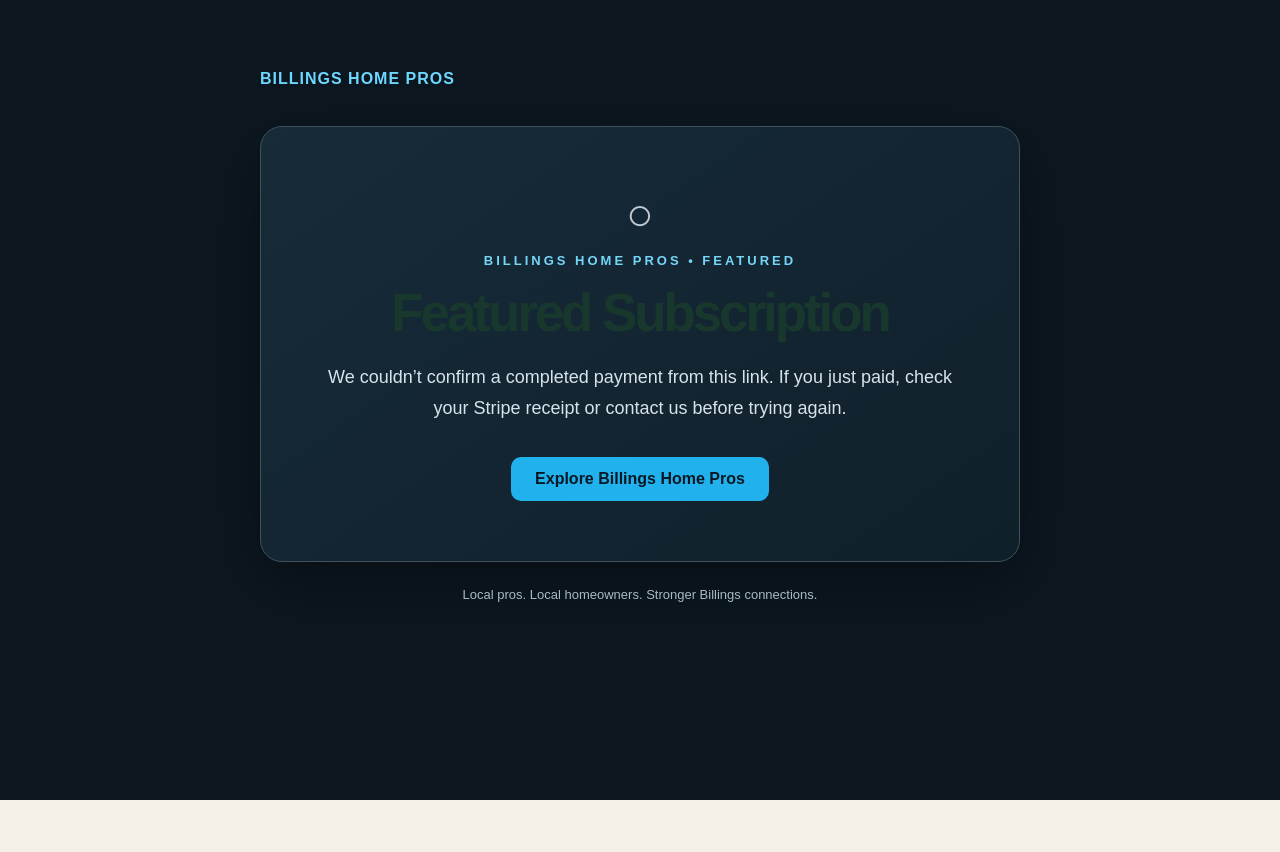
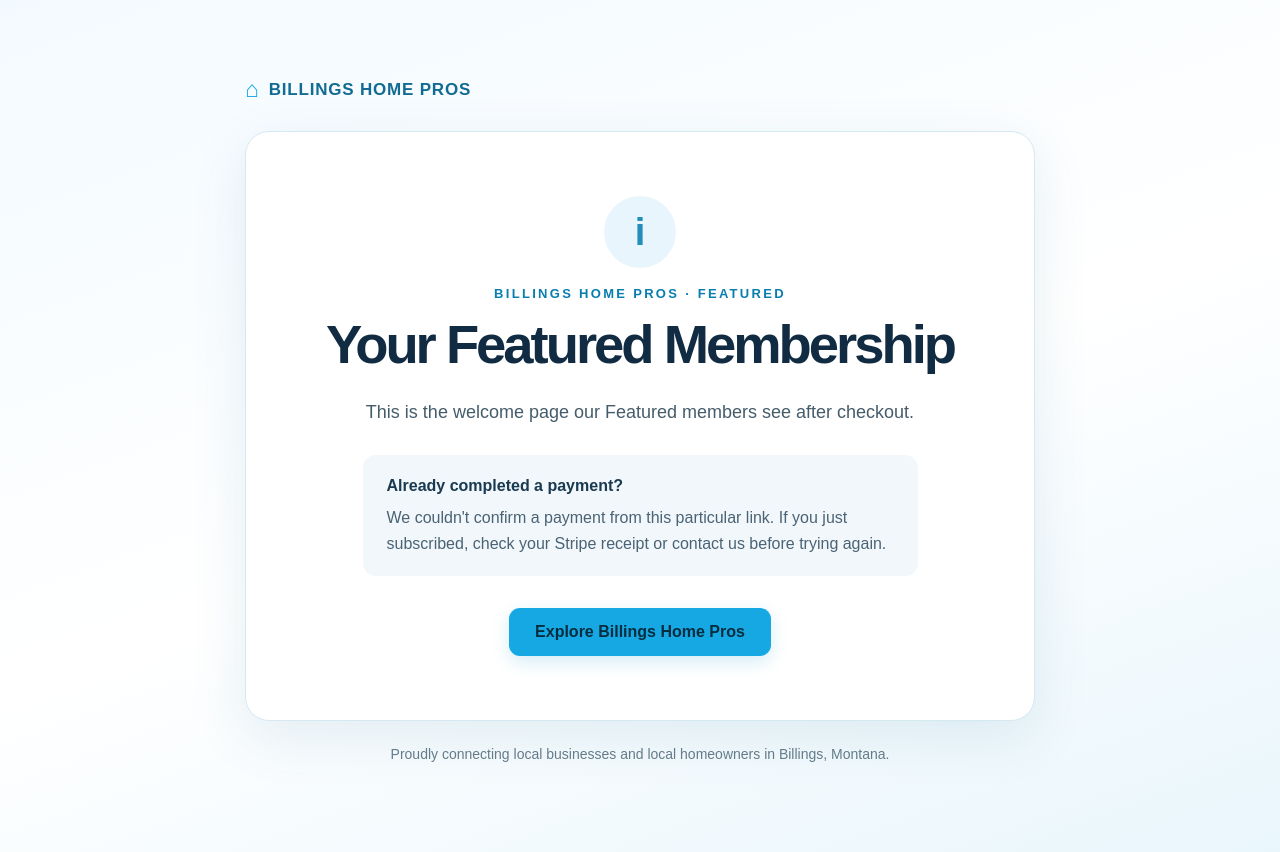
Before and after one commit to Cheddaronbass/billingshomepros, a Next.js app: page /featured/welcome in a window 1280 px wide. Before the commit the page ends 800 px from the top, so only its background shows below. Built offline with nearby package versions, Linux system fonts and the light colour scheme.

Commit message:
Brighten Featured welcome page with welcoming premium design

```diff
--- a/app/featured/welcome/page.js
+++ b/app/featured/welcome/page.js
@@ -29,30 +29,42 @@
   }
 
   return (
-    <main style={{ minHeight: "100vh", background: "#0c1720", color: "#f7fbfd", padding: "clamp(24px, 6vw, 70px) 20px", fontFamily: "inherit" }}>
-      <div style={{ maxWidth: 760, margin: "0 auto" }}>
-        <Link href="/" style={{ color: "#6dd8ff", textDecoration: "none", fontWeight: 800, letterSpacing: 1 }}>BILLINGS HOME PROS</Link>
-        <section style={{ marginTop: 38, padding: "clamp(26px, 6vw, 60px)", border: "1px solid #40515c", borderRadius: 22, background: "linear-gradient(145deg, #172b39, #10202b)", boxShadow: "0 22px 70px #0005", textAlign: "center" }}>
-          <div aria-hidden="true" style={{ fontSize: 46, color: "#c1c8ce" }}>{confirmed ? "✓" : "○"}</div>
-          <p style={{ color: "#75d6f8", letterSpacing: 3, fontSize: 13, fontWeight: 800, margin: "12px 0" }}>BILLINGS HOME PROS • FEATURED</p>
-          <h1 style={{ fontSize: "clamp(2rem, 5vw, 3.3rem)", lineHeight: 1.12, margin: "15px 0 20px" }}>
-            {confirmed ? "Welcome to Featured." : "Featured Subscription"}
+    <main style={{ minHeight: "100vh", background: "linear-gradient(160deg, #f3faff 0%, #ffffff 53%, #e9f6fc 100%)", color: "#142536", padding: "clamp(28px, 6vw, 76px) 20px", fontFamily: "inherit" }}>
+      <div style={{ maxWidth: 790, margin: "0 auto" }}>
+        <Link href="/" style={{ display: "inline-flex", alignItems: "center", gap: 9, color: "#116b92", textDecoration: "none", fontWeight: 850, fontSize: 17, letterSpacing: 0.8 }}>
+          <span style={{ color: "#13a9e3", fontSize: 23 }} aria-hidden="true">⌂</span> BILLINGS HOME PROS
+        </Link>
+        <section style={{ marginTop: 28, padding: "clamp(30px, 6vw, 64px)", border: "1px solid #d5e9f3", borderRadius: 24, background: "#ffffff", boxShadow: "0 16px 55px rgba(23, 99, 135, .10)", textAlign: "center" }}>
+          <div aria-hidden="true" style={{ width: 72, height: 72, margin: "0 auto 18px", borderRadius: "50%", background: confirmed ? "#d8f8e8" : "#e8f5fc", color: confirmed ? "#15815c" : "#248db9", display: "flex", justifyContent: "center", alignItems: "center", fontSize: 38, fontWeight: 700 }}>
+            {confirmed ? "✓" : "i"}
+          </div>
+          <p style={{ color: "#087eae", letterSpacing: 2.3, fontSize: 13, fontWeight: 800, margin: "10px 0 14px" }}>BILLINGS HOME PROS · FEATURED</p>
+          <h1 style={{ color: "#112c42", fontSize: "clamp(2rem, 5vw, 3.4rem)", lineHeight: 1.1, margin: "0 0 22px", fontWeight: 850 }}>
+            {confirmed ? "Welcome to Featured!" : "Your Featured Membership"}
           </h1>
           {confirmed ? (
             <>
-              {businessName && <p style={{ color: "#f6d898", fontSize: 22, fontWeight: 700, margin: "0 0 16px" }}>{businessName}</p>}
-              <p style={{ fontSize: 18, lineHeight: 1.7, color: "#d7e3eb" }}>Your payment was successful. Thank you for partnering with Billings Home Pros to reach more local homeowners.</p>
-              <div style={{ borderTop: "1px solid #43545f", margin: "28px 0", paddingTop: 24, color: "#d7e3eb", lineHeight: 1.7 }}>
-                <strong style={{ color: "#fff" }}>What happens next?</strong>
-                <p>We’ll review your listing and contact details. Featured placement begins after approval. You don't need to fill out another form.</p>
+              {businessName && <p style={{ color: "#136d94", fontSize: 24, fontWeight: 800, margin: "0 0 18px" }}>{businessName}</p>}
+              <p style={{ fontSize: 19, lineHeight: 1.65, color: "#455c6b", margin: "0 auto", maxWidth: 550 }}>
+                You're officially on your way to standing out to Billings-area homeowners. Thank you for choosing to grow with us!
+              </p>
+              <div style={{ margin: "32px auto 0", padding: "22px 26px", background: "#edf8fd", borderRadius: 16, maxWidth: 560, textAlign: "left", color: "#29465a", lineHeight: 1.7 }}>
+                <strong style={{ color: "#12344a", fontSize: 18 }}>What happens next?</strong>
+                <p style={{ margin: "7px 0 0" }}>We'll review your listing and contact information. Your Featured placement begins after approval, and there's nothing else you need to submit.</p>
               </div>
             </>
           ) : (
-            <p style={{ color: "#d7e3eb", fontSize: 18, lineHeight: 1.7 }}>We couldn’t confirm a completed payment from this link. If you just paid, check your Stripe receipt or contact us before trying again.</p>
+            <>
+              <p style={{ fontSize: 18, lineHeight: 1.7, maxWidth: 575, margin: "0 auto", color: "#455c6b" }}>This is the welcome page our Featured members see after checkout.</p>
+              <div style={{ margin: "28px auto 0", padding: "18px 24px", background: "#f1f7fb", borderRadius: 13, maxWidth: 555, textAlign: "left", color: "#4a6374", lineHeight: 1.65 }}>
+                <strong style={{ color: "#193a50" }}>Already completed a payment?</strong>
+                <p style={{ margin: "5px 0 0" }}>We couldn't confirm a payment from this particular link. If you just subscribed, check your Stripe receipt or contact us before trying again.</p>
+              </div>
+            </>
           )}
-          <Link href="/" style={{ display: "inline-block", marginTop: 16, padding: "13px 24px", borderRadius: 10, background: "#21b2ee", color: "#071824", textDecoration: "none", fontWeight: 800 }}>Explore Billings Home Pros</Link>
+          <Link href="/" style={{ display: "inline-block", marginTop: 32, padding: "15px 26px", borderRadius: 11, background: "#16a8e3", color: "#052d40", textDecoration: "none", fontWeight: 800, boxShadow: "0 6px 17px rgba(17, 153, 207, .18)" }}>Explore Billings Home Pros</Link>
         </section>
-        <p style={{ textAlign: "center", fontSize: 13, color: "#a7bac5", marginTop: 25 }}>Local pros. Local homeowners. Stronger Billings connections.</p>
+        <p style={{ textAlign: "center", fontSize: 14, color: "#647b89", marginTop: 25 }}>Proudly connecting local businesses and local homeowners in Billings, Montana.</p>
       </div>
     </main>
   );
```
